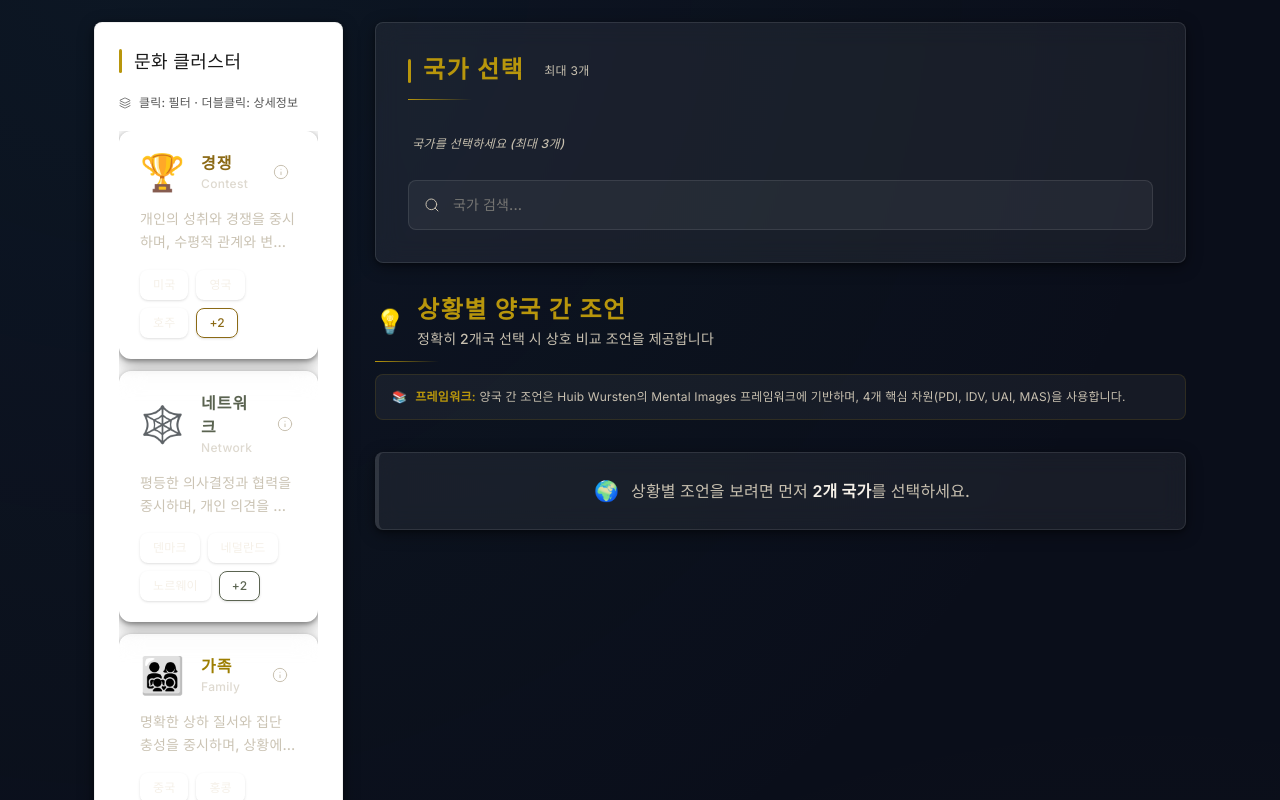
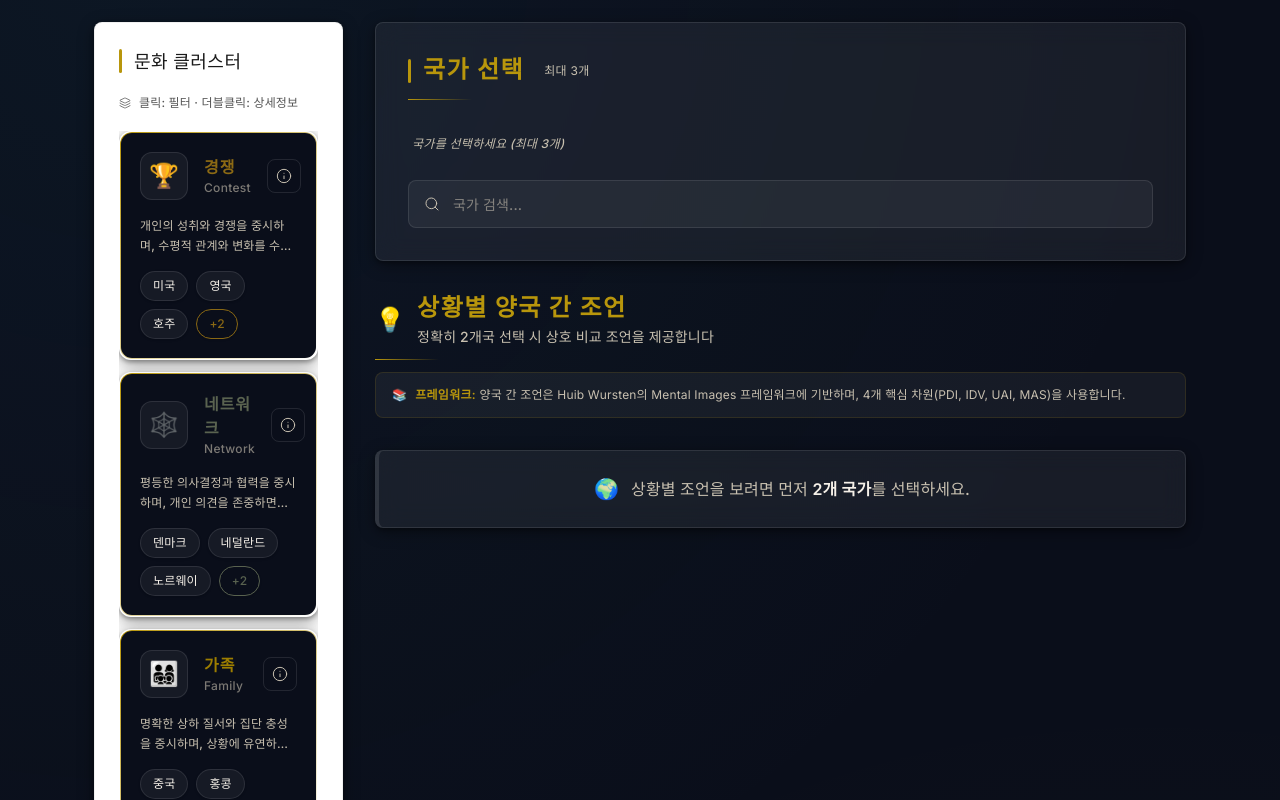
Before and after one commit to Trinos-Strategy/Hofstede, a React (Vite) app: page / in a window 1280 px wide. Shown: the part 660-1460 px from the top of the page. Built offline with nearby package versions, Linux system fonts and the light colour scheme; a web font is replaced by a local one.

Commit message:
style(ui): modern cluster cards + selector polish (T3, T4)

```diff
--- a/src/components/ClusterCard.tsx
+++ b/src/components/ClusterCard.tsx
@@ -91,16 +91,13 @@ export function ClusterCard({ cluster, isSelected, onClick, onInfoClick }: Clust
       onDoubleClick={handleDoubleClick}
       transition={{ duration: 0.4, ease: [0.25, 0.1, 0.25, 1] }}
       className={`
-        cursor-pointer rounded-xl p-5 relative overflow-hidden glass-card
-        transition-all duration-500 border
-        ${isSelected
-          ? 'shadow-md border-l-4'
-          : 'border-white/10 hover:border-[var(--color-brass)]/40 hover:shadow-[0_0_15px_rgba(184,150,12,0.1)]'
-        }
+        cursor-pointer rounded-xl p-5 relative overflow-hidden glass-card card-gradient-border glow-gold
+        transition-all duration-500
+        ${isSelected ? 'shadow-md border-l-4' : ''}
       `}
       style={{
         background: isSelected ? style.lightBg : 'rgba(255, 255, 255, 0.03)',
-        borderLeftColor: isSelected ? style.iconColor : 'rgba(255, 255, 255, 0.1)',
+        borderLeftColor: isSelected ? style.iconColor : undefined,
         boxShadow: isSelected ? `0 0 20px ${style.iconColor}15` : undefined,
       }}
     >
@@ -115,10 +112,10 @@ export function ClusterCard({ cluster, isSelected, onClick, onInfoClick }: Clust
           <motion.div
             whileHover={{ scale: 1.15, rotate: 8 }}
             transition={{ duration: 0.3 }}
-            className="flex items-center justify-center"
+            className="w-12 h-12 rounded-xl bg-white/5 border border-white/10 flex items-center justify-center flex-shrink-0"
           >
             <span
-              className="text-4xl filter drop-shadow-md"
+              className="text-2xl filter drop-shadow-md"
               style={{
                 filter: `drop-shadow(0 2px 4px ${style.iconColor}40)`,
               }}
@@ -153,7 +150,7 @@ export function ClusterCard({ cluster, isSelected, onClick, onInfoClick }: Clust
           )}
         </div>
 
-        <p className="text-sm text-[var(--color-ivory-muted)] opacity-95 mb-4 line-clamp-2 leading-relaxed">
+        <p className="text-xs leading-relaxed text-[var(--color-ivory-muted)] mb-4 line-clamp-2">
           {t(translationKeys.desc)}
         </p>
 
@@ -161,14 +158,14 @@ export function ClusterCard({ cluster, isSelected, onClick, onInfoClick }: Clust
           {countriesInCluster.slice(0, 3).map((country) => (
             <span
               key={country.code}
-              className="text-xs px-3 py-1.5 rounded-lg bg-white/5 text-[var(--color-ivory)] font-medium border border-white/5 shadow-sm"
+              className="text-xs px-3 py-1.5 rounded-full border border-white/10 bg-white/5 text-[var(--color-ivory)] font-medium shadow-sm transition-colors hover:border-[var(--color-brass)]/40"
             >
               {isKorean ? country.nameKo : country.name}
             </span>
           ))}
           {countriesInCluster.length > 3 && (
             <span
-              className="text-xs px-3 py-1.5 rounded-lg font-medium border shadow-sm animate-pulse"
+              className="text-xs px-3 py-1.5 rounded-full font-medium border shadow-sm animate-pulse"
               style={{
                 backgroundColor: `${style.iconColor}10`,
                 color: style.color,
--- a/src/components/CountrySelector.tsx
+++ b/src/components/CountrySelector.tsx
@@ -199,7 +199,7 @@ export function CountrySelector({
               animate={{ opacity: 1, scale: 1, y: 0 }}
               exit={{ opacity: 0, scale: 0.85, y: -8 }}
               transition={{ duration: 0.3, ease: [0.25, 0.1, 0.25, 1] }}
-              className="flex items-center gap-2 px-4 py-2 rounded-full text-xs font-semibold shadow-sm border border-white/10"
+              className="country-pill flex items-center gap-2 px-4 py-2 rounded-full text-xs font-semibold shadow-md border border-white/10"
               style={{
                 backgroundColor: countryColors[index % countryColors.length].bg,
                 color: countryColors[index % countryColors.length].text,
@@ -214,7 +214,7 @@ export function CountrySelector({
                   onCountryRemove(country.code);
                   inputRef.current?.focus();
                 }}
-                className="p-0.5 rounded-full hover:bg-white/20 transition-colors duration-200 cursor-pointer flex items-center justify-center ml-1"
+                className="remove-btn p-0.5 rounded-full hover:bg-white/20 transition-colors duration-200 cursor-pointer flex items-center justify-center ml-1"
                 aria-label={`Remove ${country.name}`}
               >
                 <X className="w-3.5 h-3.5" strokeWidth={2} />
@@ -237,7 +237,7 @@ export function CountrySelector({
       {/* Input Field with Search Icon */}
       <div className="relative w-full">
         <div className="absolute left-4 top-1/2 transform -translate-y-1/2 flex items-center pointer-events-none">
-          <Search className="w-4 h-4 text-[var(--color-ivory-muted, #C8C0B0)]" strokeWidth={1.5} />
+          <Search className="w-4 h-4 text-[var(--color-ivory-muted)]" strokeWidth={1.5} />
         </div>
         <input
           ref={inputRef}
@@ -256,10 +256,13 @@ export function CountrySelector({
               : t('maxSelectionComplete')
           }
           className={`
-            w-full pl-11 pr-4 py-3.5 text-sm rounded-lg transition-all duration-300 border
+            w-full pl-11 pr-4 h-12 text-sm rounded-lg bg-white/5 border border-white/10
+            placeholder-[var(--color-ivory-muted)]/60
+            focus:border-[var(--color-brass)]/60 focus:ring-0 focus:outline-none
+            transition-all duration-300
             ${canAddMore
-              ? 'bg-white/5 border-white/10 text-[var(--color-ivory, #F5F0E8)] placeholder-[var(--color-ivory-muted, #C8C0B0)]/50 focus:border-[var(--color-brass)] focus:bg-white/10 focus:ring-0'
-              : 'bg-white/5 border-white/5 text-[var(--color-ivory-muted, #C8C0B0)]/40 cursor-not-allowed opacity-50'
+              ? 'text-[var(--color-ivory, #F5F0E8)]'
+              : 'text-[var(--color-ivory-muted, #C8C0B0)]/40 cursor-not-allowed opacity-50'
             }
           `}
         />
@@ -273,7 +276,7 @@ export function CountrySelector({
             animate={{ opacity: 1, y: 0 }}
             exit={{ opacity: 0, y: 10 }}
             transition={{ duration: 0.25, ease: [0.25, 0.1, 0.25, 1] }}
-            className="absolute z-50 w-full mt-2 rounded-lg overflow-hidden glass-card max-h-[300px] overflow-y-auto"
+            className="absolute z-50 w-full mt-2 rounded-xl border border-white/10 bg-[#12172a]/95 backdrop-blur-xl shadow-2xl max-h-[300px] overflow-y-auto"
             ref={optionsListRef}
           >
             {filteredCountries.map((country, index) => {
@@ -287,8 +290,9 @@ export function CountrySelector({
                   className={`
                     w-full px-5 py-3 text-left text-sm flex items-center justify-between
                     transition-all duration-200 border-b border-white/5 cursor-pointer min-h-[48px]
+                    hover:bg-white/5
                     ${isActive
-                      ? 'bg-white/10 border-l-4 border-l-[var(--color-brass)] pl-4'
+                      ? 'bg-white/10 border-l-2 border-l-[var(--color-brass)] pl-4'
                       : 'bg-transparent'
                     }
                   `}
```
